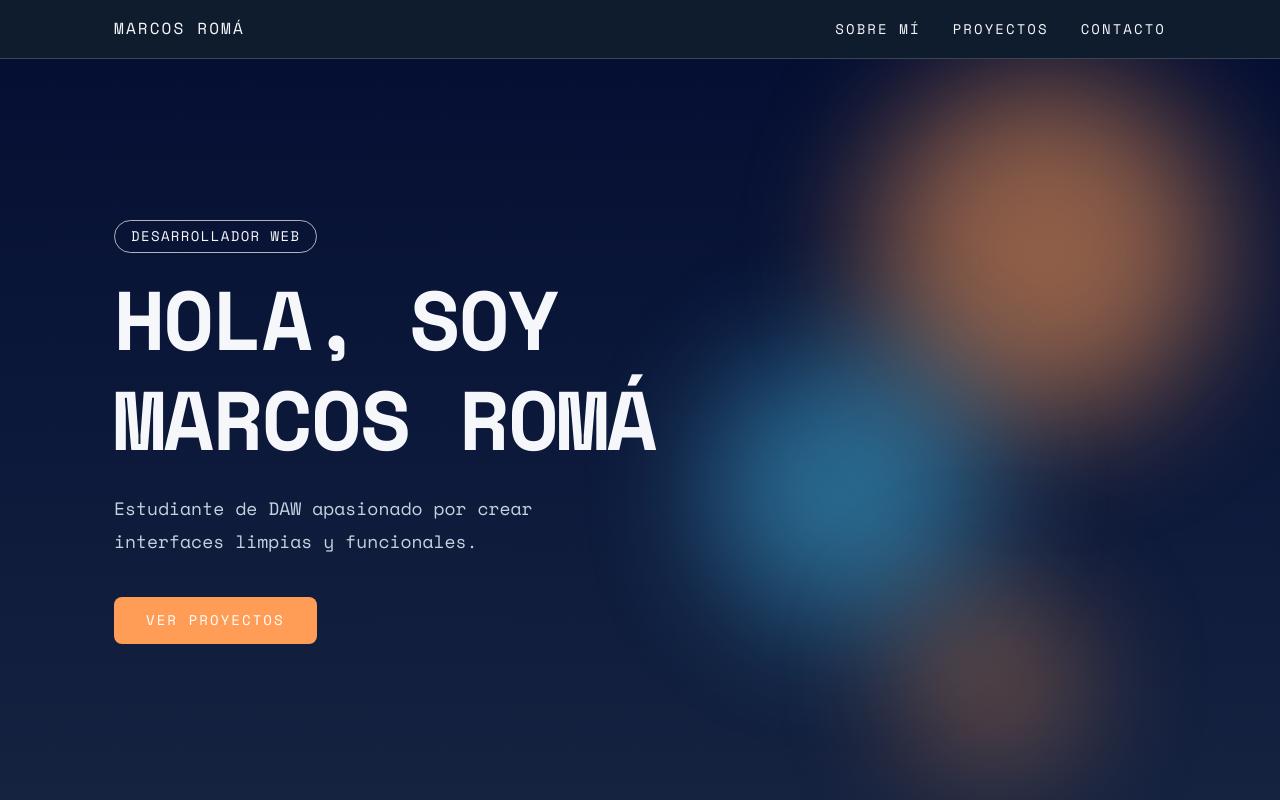
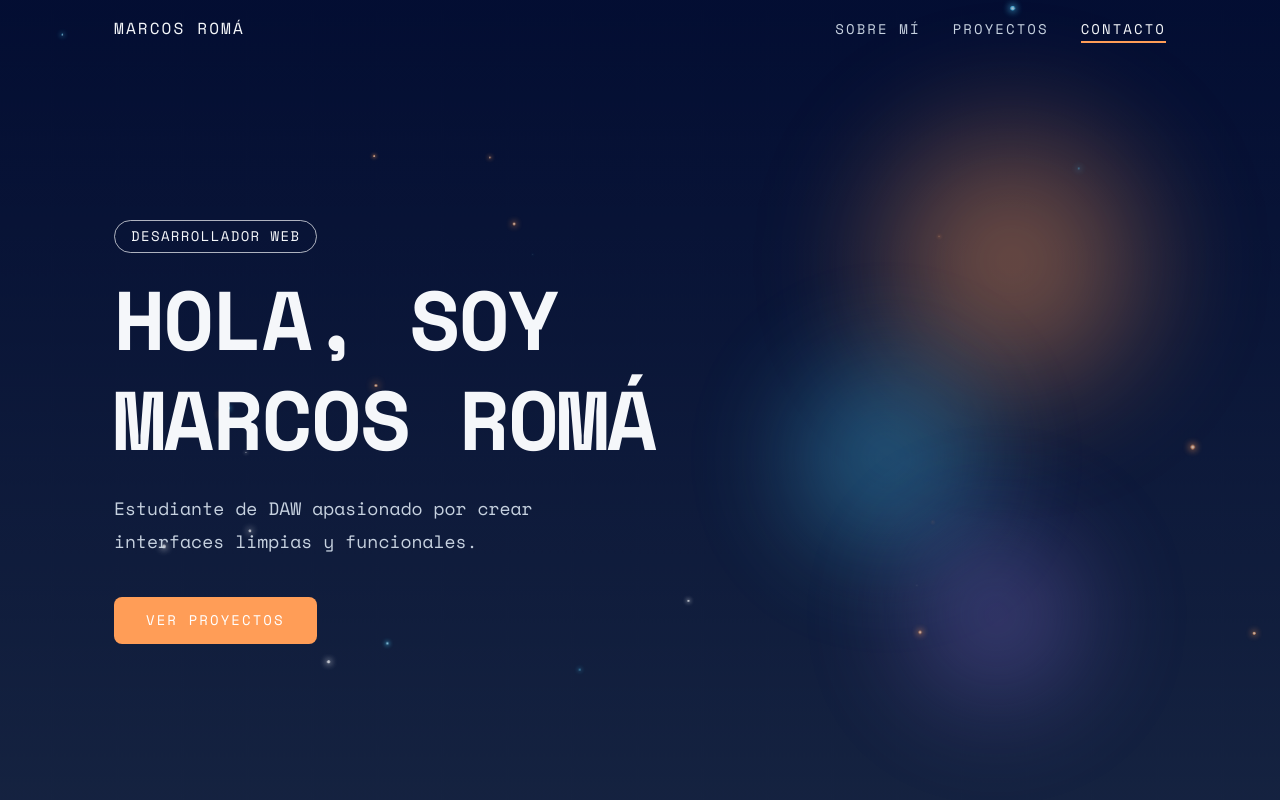
Before and after one commit to MarcosRomaDev/Portfolio, a website: page index.html in a window 1280 px wide. Shown: the top 800 px of the page. Drawn offline with nearby package versions, Linux system fonts and the light colour scheme; animation ran at ten frames a second.

Commit message:
Rediseño de fondo animado: orbes con deriva y parallax, partículas generadas por JS y navbar glass con scroll-spy

```diff
--- a/css/style.css
+++ b/css/style.css
@@ -126,7 +126,8 @@ body {
   font-size: var(--text-base);
   color: var(--color-text-primary);
   background-color: var(--color-bg);
-  background-image: linear-gradient(rgba(8, 16, 30, 0.4), rgba(8, 16, 30, 0.4)),
+  background-image:
+    linear-gradient(rgba(8, 16, 30, 0.4), rgba(8, 16, 30, 0.4)),
     url("../assets/bg.jpg");
   background-size: cover;
   background-repeat: no-repeat;
@@ -166,14 +167,28 @@ section.bg-subtle {
 /* ============================================
    HEADER / NAV
    ============================================ */
+/* Arriba del todo la barra es transparente (se funde con el hero);
+   al hacer scroll, el JS añade .scrolled y aparece el cristal. */
 #header {
   position: fixed;
   top: 0;
   left: 0;
   width: 100%;
   z-index: 100;
-  background-color: var(--color-bg);
-  border-bottom: 1px solid var(--color-border);
+  background-color: transparent;
+  border-bottom: 1px solid transparent;
+  transition:
+    background-color var(--transition-slow),
+    border-color var(--transition-slow),
+    box-shadow var(--transition-slow);
+}
+
+#header.scrolled {
+  background-color: rgba(15, 28, 46, 0.7);
+  -webkit-backdrop-filter: blur(12px);
+  backdrop-filter: blur(12px);
+  border-bottom-color: var(--color-border);
+  box-shadow: 0 8px 24px rgba(0, 0, 0, 0.25);
 }
 
 #header nav {
@@ -194,13 +209,72 @@ section.bg-subtle {
   gap: var(--space-8);
 }
 
+/* Subrayado que crece desde la izquierda al entrar
+   y se recoge hacia la derecha al salir (doble transform-origin) */
+#header nav ul a {
+  position: relative;
+  padding: var(--space-1) 0;
+  color: var(--color-text-secondary);
+  transition: color var(--transition-fast);
+}
+
+#header nav ul a::after {
+  content: "";
+  position: absolute;
+  left: 0;
+  bottom: 0;
+  width: 100%;
+  height: 2px;
+  background-color: var(--color-accent);
+  transform: scaleX(0);
+  transform-origin: right;
+  transition: transform var(--transition-normal);
+}
+
+#header nav ul a:hover {
+  color: var(--color-text-primary);
+}
+
+#header nav ul a:hover::after {
+  transform: scaleX(1);
+  transform-origin: left;
+}
+
+/* Enlace de la sección visible (lo marca el JS con .active) */
+#header nav ul a.active {
+  color: var(--color-text-primary);
+}
+
+#header nav ul a.active::after {
+  transform: scaleX(1);
+}
+
 #header .logo {
   font-size: var(--text-sm);
+  transition: color var(--transition-fast);
+}
+
+#header .logo:hover {
+  color: var(--color-accent);
+}
+
+/* Cursor de terminal parpadeante, a juego con Space Mono */
+#header .logo::after {
+  content: "_";
+  color: var(--color-accent);
+  animation: blink 1.2s steps(2, start) infinite;
+}
+
+@keyframes blink {
+  to {
+    opacity: 0;
+  }
 }
 
 /* ============================================
    HERO
    ============================================ */
+
 #hero {
   position: relative;
   min-height: 100vh;
@@ -221,57 +295,102 @@ section.bg-subtle {
   inset: 0;
   z-index: -1;
   pointer-events: none;
-  transform: rotate(var(--scroll-rotate, 0deg));
-  transition: transform 0.15s linear;
 }
 
+/* Cada eje es una "capa" de parallax: se desplaza según el ratón
+   (--mx/--my, de -1 a 1) y el scroll (--sy, en píxeles).
+   --depth = cuánto sigue al ratón · --speed = cuánto sigue al scroll */
+.orb-axis {
+  position: absolute;
+  transform: translate(
+    calc(var(--mx, 0) * var(--depth, 20) * 1px),
+    calc(
+      var(--my, 0) * var(--depth, 20) * 1px + var(--sy, 0) * var(--speed, 0) *
+        1px
+    )
+  );
+}
+
+.orb-axis-1 {
+  top: 8%;
+  right: 4%;
+  width: 340px;
+  height: 340px;
+  --depth: 22;
+  --speed: -0.06;
+}
+
+.orb-axis-2 {
+  top: 42%;
+  right: 22%;
+  width: 280px;
+  height: 280px;
+  --depth: 36;
+  --speed: 0.05;
+}
+
+.orb-axis-3 {
+  bottom: 6%;
+  right: 12%;
+  width: 240px;
+  height: 240px;
+  --depth: 14;
+  --speed: -0.09;
+}
+
+/* El degradado se apaga hacia el borde: la "forma" del orbe la define
+   el gradiente, no la caja. El blur remata la suavidad. */
 .glow-orb {
   position: absolute;
+  inset: 0;
   border-radius: var(--radius-full);
-  filter: blur(60px);
+  filter: blur(50px);
   opacity: 0;
 }
 
 .glow-orb-1 {
-  top: 8%;
-  right: 4%;
-  width: 320px;
-  height: 320px;
-  background-color: var(--color-accent);
+  background: radial-gradient(
+    circle,
+    var(--color-accent) 0%,
+    rgba(255, 157, 87, 0.4) 45%,
+    transparent 72%
+  );
   --rest-opacity: 0.55;
   --enter-x: 70vw;
   --enter-y: 0;
   animation:
     orb-enter 1.1s ease-out 0s forwards,
-    float-orb 9s ease-in-out 1.1s infinite;
+    drift-1 26s ease-in-out 1.1s infinite;
 }
 
 .glow-orb-2 {
-  top: 42%;
-  right: 22%;
-  width: 260px;
-  height: 260px;
-  background-color: #4fd1ff;
+  background: radial-gradient(
+    circle,
+    #4fd1ff 0%,
+    rgba(79, 209, 255, 0.4) 45%,
+    transparent 72%
+  );
   --rest-opacity: 0.45;
   --enter-x: 0;
   --enter-y: -70vh;
   animation:
     orb-enter 1.1s ease-out 0.2s forwards,
-    float-orb 10s ease-in-out 1.3s infinite;
+    drift-2 32s ease-in-out 1.3s infinite;
 }
 
 .glow-orb-3 {
-  bottom: 6%;
-  right: 14%;
-  width: 180px;
-  height: 180px;
-  background-color: var(--color-accent);
-  --rest-opacity: 0.35;
+  background: radial-gradient(
+    circle,
+    #a78bfa 0%,
+    rgba(167, 139, 250, 0.4) 45%,
+    transparent 72%
+  );
+  --rest-opacity: 0.4;
   --enter-x: 0;
   --enter-y: 70vh;
   animation:
     orb-enter 1.1s ease-out 0.4s forwards,
-    float-orb 11s ease-in-out 1.5s infinite;
+    drift-3 38s ease-in-out 1.5s infinite;
 }
 
 @keyframes orb-enter {
@@ -285,13 +404,118 @@ section.bg-subtle {
   }
 }
 
-@keyframes float-orb {
+/* Deriva lenta tipo lava lamp: cada orbe vaga por una ruta propia.
+   Los % del translate son relativos al tamaño del propio orbe. */
+@keyframes drift-1 {
   0%,
   100% {
     transform: translate(0, 0) scale(1);
   }
+  20% {
+    transform: translate(-14%, 9%) scale(1.07);
+  }
+  45% {
+    transform: translate(-22%, -8%) scale(0.94);
+  }
+  70% {
+    transform: translate(10%, -15%) scale(1.05);
+  }
+}
+
+@keyframes drift-2 {
+  0%,
+  100% {
+    transform: translate(0, 0) scale(1);
+  }
+  25% {
+    transform: translate(16%, -12%) scale(0.93);
+  }
   50% {
-    transform: translate(-25px, 25px) scale(1.08);
+    transform: translate(26%, 7%) scale(1.08);
+  }
+  75% {
+    transform: translate(-9%, 14%) scale(0.97);
+  }
+}
+
+@keyframes drift-3 {
+  0%,
+  100% {
+    transform: translate(0, 0) scale(1);
+  }
+  30% {
+    transform: translate(-12%, -16%) scale(1.06);
+  }
+  60% {
+    transform: translate(14%, -6%) scale(0.95);
+  }
+  80% {
+    transform: translate(6%, 12%) scale(1.03);
+  }
+}
+
+.particles {
+  position: absolute;
+  inset: 0;
+}
+
+.particle {
+  position: absolute;
+  width: 4px;
+  height: 4px;
+  border-radius: var(--radius-full);
+  background: radial-gradient(
+    circle,
+    #ffffff 0%,
+    var(--particle-color, var(--color-accent)) 65%,
+    transparent 100%
+  );
+  box-shadow: 0 0 8px 1px var(--particle-color, var(--color-accent));
+  opacity: 0;
+  animation: particle-float var(--particle-duration, 14s) ease-in-out
+    var(--particle-delay, 0s) infinite;
+}
+
+@keyframes particle-float {
+  0% {
+    transform: translate(0, 0) scale(0.4);
+    opacity: 0;
+  }
+  15% {
+    opacity: 0.75;
+  }
+  50% {
+    transform: translate(var(--particle-drift, 15px), -45px) scale(1);
+  }
+  85% {
+    opacity: 0.75;
+  }
+  100% {
+    transform: translate(calc(var(--particle-drift, 15px) * 0.4), -95px)
+      scale(0.3);
+    opacity: 0;
+  }
+}
+
+/* Si el usuario tiene "reducir movimiento" activado en su sistema,
+   el fondo se queda estático: orbes visibles, partículas tenues. */
+@media (prefers-reduced-motion: reduce) {
+  .orb-axis {
+    transform: none;
+  }
+
+  .glow-orb {
+    animation: none;
+    opacity: var(--rest-opacity, 0.4);
+  }
+
+  .particle {
+    animation: none;
+    opacity: 0.3;
+  }
+
+  #header .logo::after {
+    animation: none;
   }
 }
 
--- a/index.html
+++ b/index.html
@@ -17,9 +17,16 @@
   </head>
   <body>
     <div class="hero-shapes" aria-hidden="true">
-      <div class="glow-orb glow-orb-1"></div>
-      <div class="glow-orb glow-orb-2"></div>
-      <div class="glow-orb glow-orb-3"></div>
+      <div class="orb-axis orb-axis-1">
+        <div class="glow-orb glow-orb-1"></div>
+      </div>
+      <div class="orb-axis orb-axis-2">
+        <div class="glow-orb glow-orb-2"></div>
+      </div>
+      <div class="orb-axis orb-axis-3">
+        <div class="glow-orb glow-orb-3"></div>
+      </div>
+      <div class="particles" id="particles"></div>
     </div>
 
     <header id="header">
--- a/js/main.js
+++ b/js/main.js
@@ -0,0 +1,104 @@
+// ==========================================================
+// Partículas de fondo
+// ==========================================================
+function createParticles(count) {
+  const container = document.getElementById("particles");
+  const colors = ["#ffffff", "#ff9d57", "#4fd1ff"];
+
+  for (let i = 0; i < count; i++) {
+    const particle = document.createElement("span");
+    particle.classList.add("particle");
+
+    const size = Math.random() * 3 + 2; // 2px - 5px
+    const duration = Math.random() * 10 + 10; // 10s - 20s
+    const color = colors[Math.floor(Math.random() * colors.length)];
+    const drift = Math.random() * 36 - 18; // -18px a 18px
+
+    particle.style.width = `${size}px`;
+    particle.style.height = `${size}px`;
+    particle.style.top = `${Math.random() * 100}%`;
+    particle.style.left = `${Math.random() * 100}%`;
+    particle.style.setProperty("--particle-color", color);
+    particle.style.setProperty("--particle-drift", `${drift}px`);
+    particle.style.setProperty("--particle-duration", `${duration}s`);
+    // Delay negativo: la animación arranca "a mitad de ciclo",
+    // así el campo ya está vivo al cargar en vez de aparecer de golpe.
+    particle.style.setProperty("--particle-delay", `${-Math.random() * duration}s`);
+
+    container.appendChild(particle);
+  }
+}
+
+// ==========================================================
+// Parallax: los orbes siguen al ratón y al scroll con suavizado.
+// Cada frame acercamos el valor actual al objetivo un pequeño
+// porcentaje (lerp): eso da el movimiento amortiguado, sin tirones.
+// ==========================================================
+const reduceMotion = window.matchMedia(
+  "(prefers-reduced-motion: reduce)",
+).matches;
+
+let mouseX = 0; // objetivo, de -1 (izquierda) a 1 (derecha)
+let mouseY = 0; // objetivo, de -1 (arriba) a 1 (abajo)
+let mx = 0; // valores suavizados que ve el CSS
+let my = 0;
+let sy = 0;
+
+window.addEventListener("mousemove", (event) => {
+  mouseX = (event.clientX / window.innerWidth) * 2 - 1;
+  mouseY = (event.clientY / window.innerHeight) * 2 - 1;
+});
+
+function animateParallax() {
+  mx += (mouseX - mx) * 0.04;
+  my += (mouseY - my) * 0.04;
+  sy += (window.scrollY - sy) * 0.08;
+
+  const root = document.documentElement.style;
+  root.setProperty("--mx", mx.toFixed(3));
+  root.setProperty("--my", my.toFixed(3));
+  root.setProperty("--sy", sy.toFixed(1));
+
+  requestAnimationFrame(animateParallax);
+}
+
+createParticles(28);
+if (!reduceMotion) {
+  animateParallax();
+}
+
+// ==========================================================
+// Navbar: cristal al hacer scroll + enlace de sección activa
+// ==========================================================
+const header = document.getElementById("header");
+const navLinks = document.querySelectorAll("#header nav ul a");
+const sections = document.querySelectorAll("section[id], footer[id]");
+
+function updateNav() {
+  header.classList.toggle("scrolled", window.scrollY > 40);
+
+  // Sección activa: la última cuyo inicio ya ha pasado la mitad de la pantalla
+  let currentId = "";
+  sections.forEach((section) => {
+    if (window.scrollY >= section.offsetTop - window.innerHeight / 2) {
+      currentId = section.id;
+    }
+  });
+
+  // El footer es demasiado bajo para llegar a cruzar la mitad de la
+  // pantalla: si el scroll ha tocado fondo, lo activamos directamente.
+  const bottom = window.innerHeight + window.scrollY;
+  if (bottom >= document.documentElement.scrollHeight - 2) {
+    currentId = "footer";
+  }
+
+  navLinks.forEach((link) => {
+    link.classList.toggle(
+      "active",
+      link.getAttribute("href") === "#" + currentId,
+    );
+  });
+}
+
+window.addEventListener("scroll", updateNav);
+updateNav();
```
